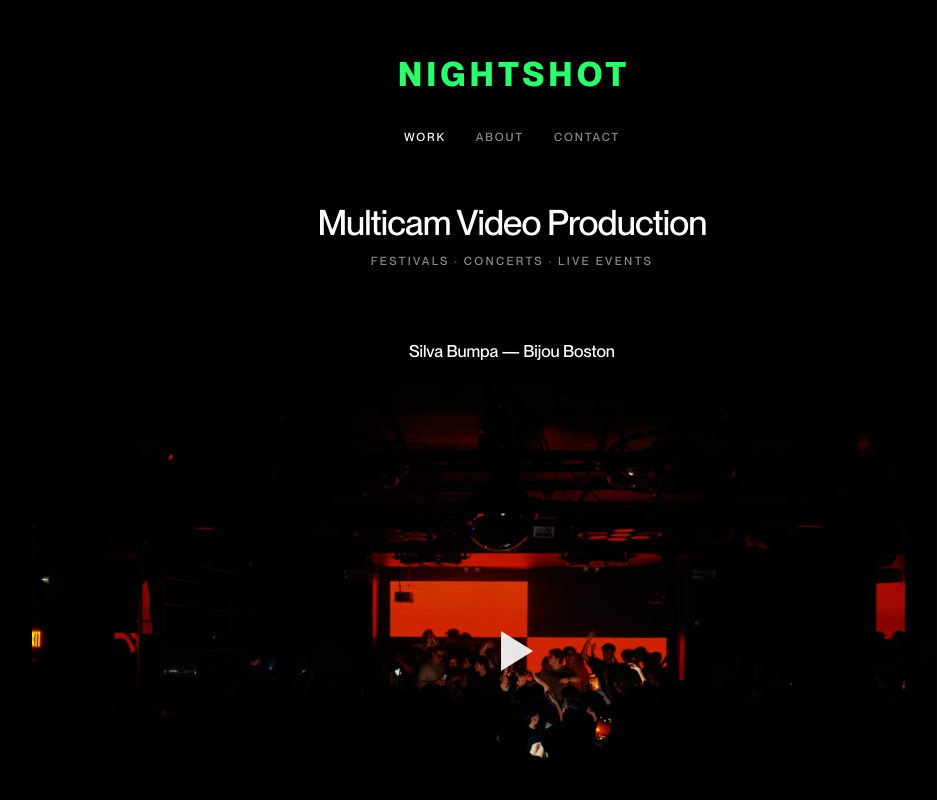
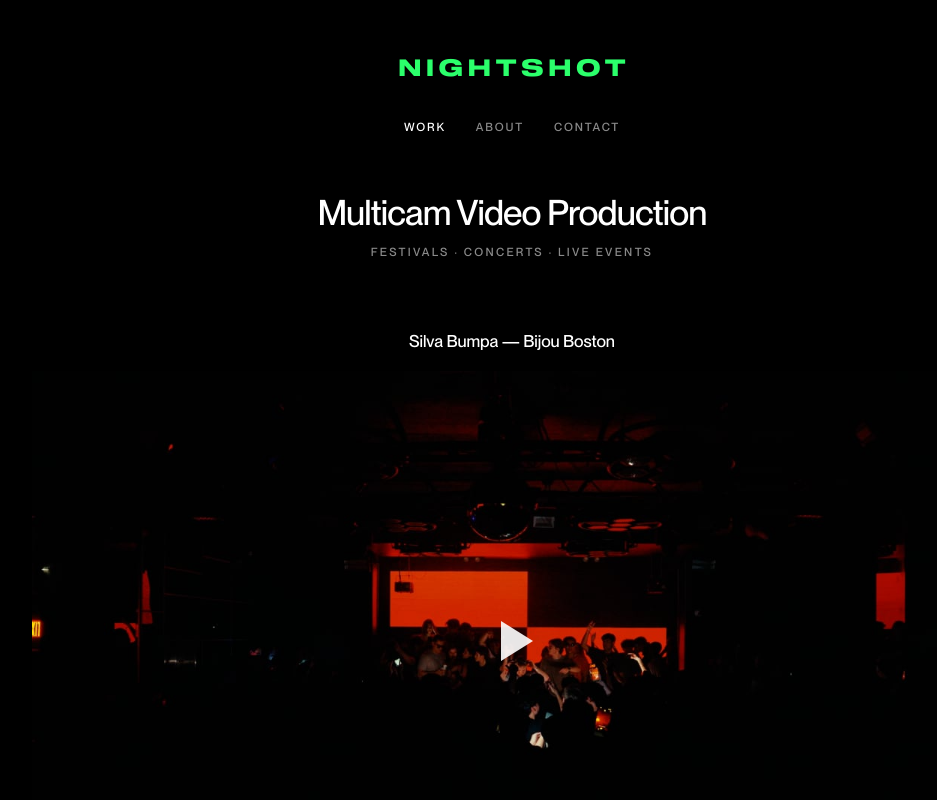
Before and after one commit to nightshot-media/NightShot-Media, a plain HTML site: page index.html in a window 1280 px wide. Shown: the top 800 px of the page, without its empty margins (128-1065 px from the left). Drawn offline with Linux system fonts and the light colour scheme.

Commit message:
Use original Sequel font for the logo only
Co-Authored-By: Claude Sonnet 5.5 <noreply@anthropic.com>
Claude-Session: https://claude.ai/code/session_01U8WK1ftabCnbC9nWZMufFf

```diff
--- a/index.html
+++ b/index.html
@@ -7,6 +7,7 @@
   <meta name="referrer" content="strict-origin-when-cross-origin">
   <title>Nightshot Media — Multicam Video Production</title>
   <meta name="description" content="Multicam video production portfolio by Nightshot Media: festivals, concerts and live events.">
+  <link rel="preload" href="fonts/sequel-100-black.woff2" as="font" type="font/woff2" crossorigin>
   <link rel="preload" href="fonts/pp-neue-montreal-400.woff2" as="font" type="font/woff2" crossorigin>
   <link rel="preload" href="fonts/pp-neue-montreal-500.woff2" as="font" type="font/woff2" crossorigin>
   <link rel="stylesheet" href="style.css">
--- a/style.css
+++ b/style.css
@@ -1,4 +1,5 @@
 /* Self-hosted fonts. PP Neue Montreal: see ASSET_LICENSE_AUDIT.md. Inter (SIL OFL 1.1, fonts/OFL-inter.txt) is the fallback. */
+@font-face { font-family: "Sequel"; src: url("fonts/sequel-100-black.woff2") format("woff2"); font-weight: 400; font-style: normal; font-display: swap; }
 @font-face { font-family: "PP Neue Montreal"; src: url("fonts/pp-neue-montreal-400.woff2") format("woff2"); font-weight: 400; font-style: normal; font-display: swap; }
 @font-face { font-family: "PP Neue Montreal"; src: url("fonts/pp-neue-montreal-500.woff2") format("woff2"); font-weight: 500; font-style: normal; font-display: swap; }
 @font-face { font-family: "PP Neue Montreal"; src: url("fonts/pp-neue-montreal-700.woff2") format("woff2"); font-weight: 700; font-style: normal; font-display: swap; }
@@ -25,13 +26,13 @@ body {
   text-align: center;
   -webkit-font-smoothing: antialiased;
 }
-.logo, .intro h1, .project h2, .page h1, nav a, .intro p, label, .btn, footer { font-family: var(--sans); font-weight: 500; }
+.intro h1, .project h2, .page h1, nav a, .intro p, label, .btn, footer { font-family: var(--sans); font-weight: 500; }
 a { color: inherit; text-decoration: none; }
 a.btn { display: inline-block; }
 
 /* Header */
 header { padding: 56px 24px 0; }
-.logo { color: var(--green); display: inline-block; font-size: clamp(1.5rem, 4vw, 2.1rem); font-weight: 700; letter-spacing: 0.12em; text-transform: uppercase; padding-left: 0.12em; line-height: 1.1; }
+.logo { font-family: "Sequel", var(--sans); font-weight: 400; color: var(--green); display: inline-block; font-size: clamp(1.15rem, 3.2vw, 1.45rem); letter-spacing: 0.2em; text-transform: uppercase; padding-left: 0.2em; line-height: 1.2; }
 nav { margin-top: 34px; display: flex; justify-content: center; flex-wrap: wrap; gap: 14px 30px; }
 nav a { font-size: 0.72rem; letter-spacing: 0.16em; text-transform: uppercase; color: var(--muted); transition: color .2s; }
 nav a:hover, nav a.active { color: var(--text); }
```
Also changed, not shown: about.html (+1 -0 lines), accessibility.html (+1 -0 lines), contact.html (+1 -0 lines), cookies.html (+1 -0 lines), privacy-request.html (+1 -0 lines), privacy.html (+1 -0 lines), terms.html (+1 -0 lines), fonts/sequel-100-black.woff2 (added), 1 other file.
